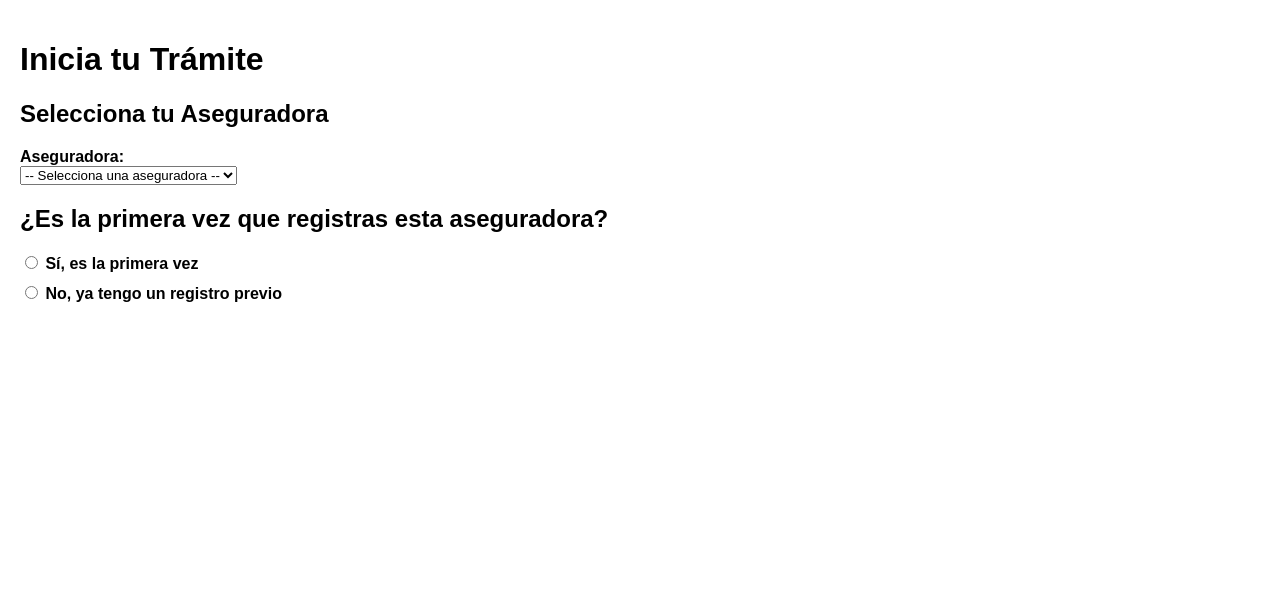
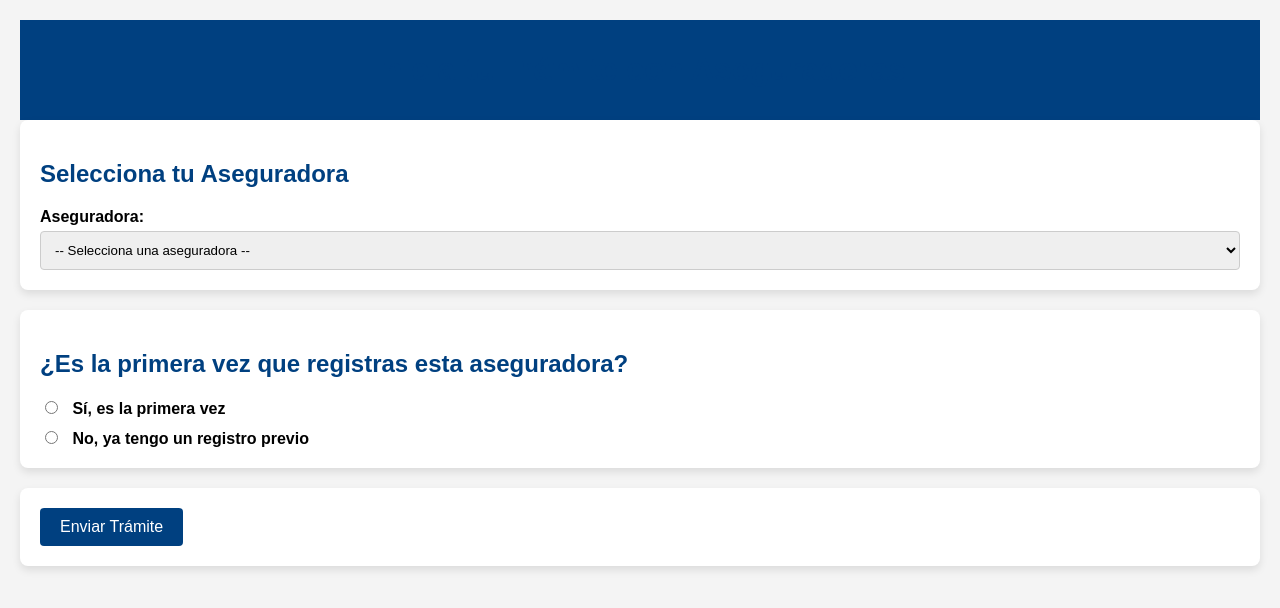
Before and after one commit to guzs2012/GUA, a plain HTML site: page tramite.html in a window 1280 px wide. Drawn offline with Linux system fonts and the light colour scheme.

Commit message:
Update tramite.html

```diff
--- a/tramite.html
+++ b/tramite.html
@@ -9,20 +9,56 @@
             font-family: Arial, sans-serif;
             margin: 0;
             padding: 20px;
+            background-color: #f4f4f4;
+        }
+        header {
+            background-color: #004080;
+            color: white;
+            padding: 10px 0;
+            text-align: center;
+        }
+        h1, h2 {
+            color: #004080;
         }
         section {
+            background-color: white;
+            padding: 20px;
             margin-bottom: 20px;
+            border-radius: 8px;
+            box-shadow: 0 4px 8px rgba(0, 0, 0, 0.1);
         }
         label {
             font-weight: bold;
             margin-top: 10px;
             display: block;
         }
+        input[type="file"], select, input[type="text"] {
+            width: 100%;
+            padding: 10px;
+            margin-top: 5px;
+            border-radius: 4px;
+            border: 1px solid #ccc;
+        }
         input[type="file"] {
-            margin-top: 5px;
+            margin-bottom: 15px;
+        }
+        input[type="radio"] {
+            margin-right: 10px;
         }
         .hidden {
             display: none;
+        }
+        button {
+            background-color: #004080;
+            color: white;
+            padding: 10px 20px;
+            border: none;
+            border-radius: 4px;
+            cursor: pointer;
+            font-size: 16px;
+        }
+        button:hover {
+            background-color: #003060;
         }
     </style>
     <script>
@@ -41,7 +77,9 @@
 </head>
 <body>
 
-    <h1>Inicia tu Trámite</h1>
+    <header>
+        <h1>Inicia tu Trámite con Aseguradoras</h1>
+    </header>
 
     <section>
         <h2>Selecciona tu Aseguradora</h2>
@@ -113,5 +151,9 @@
         <input type="file" id="cartaAutorizacionPrevio" name="cartaAutorizacionPrevio">
     </section>
 
+    <section>
+        <button type="submit">Enviar Trámite</button>
+    </section>
+
 </body>
 </html>
```
